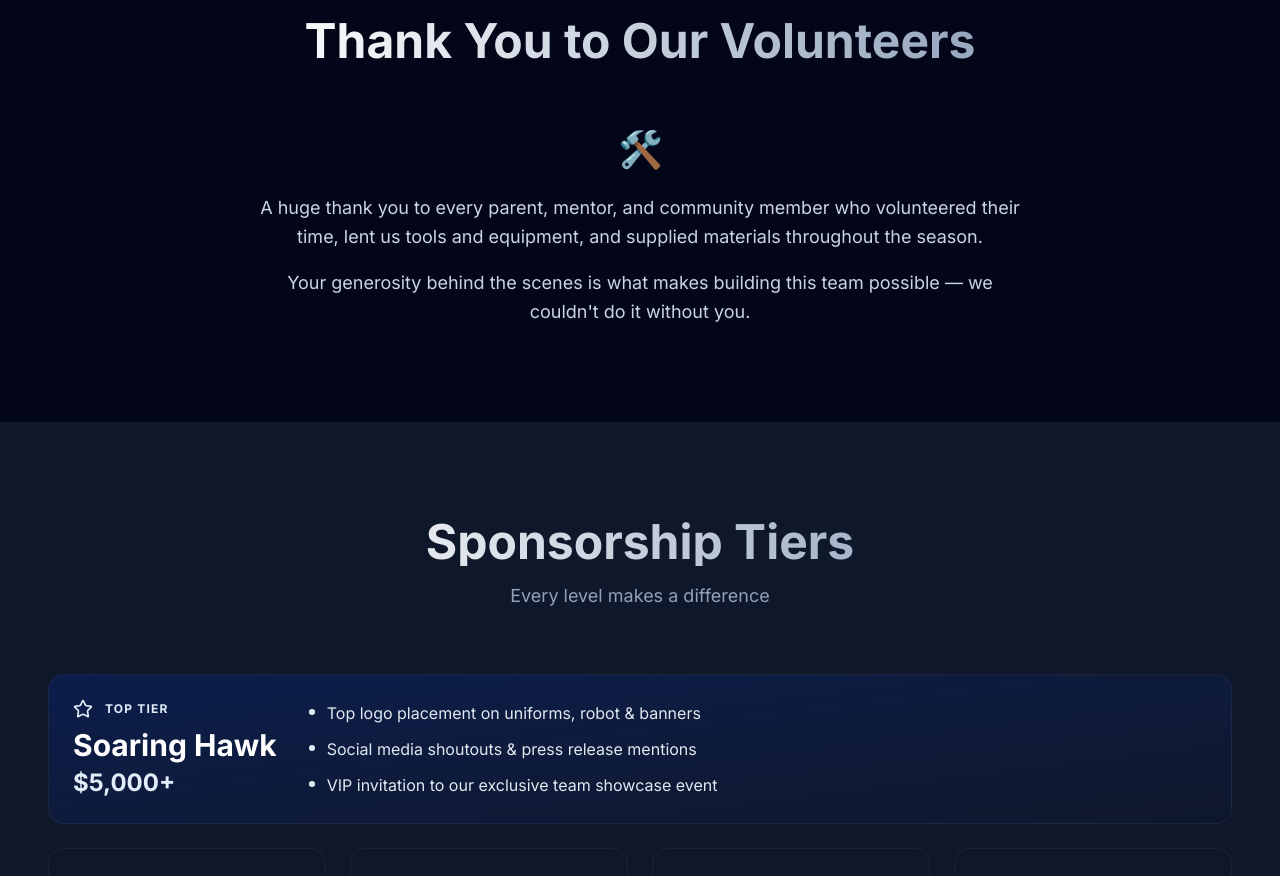
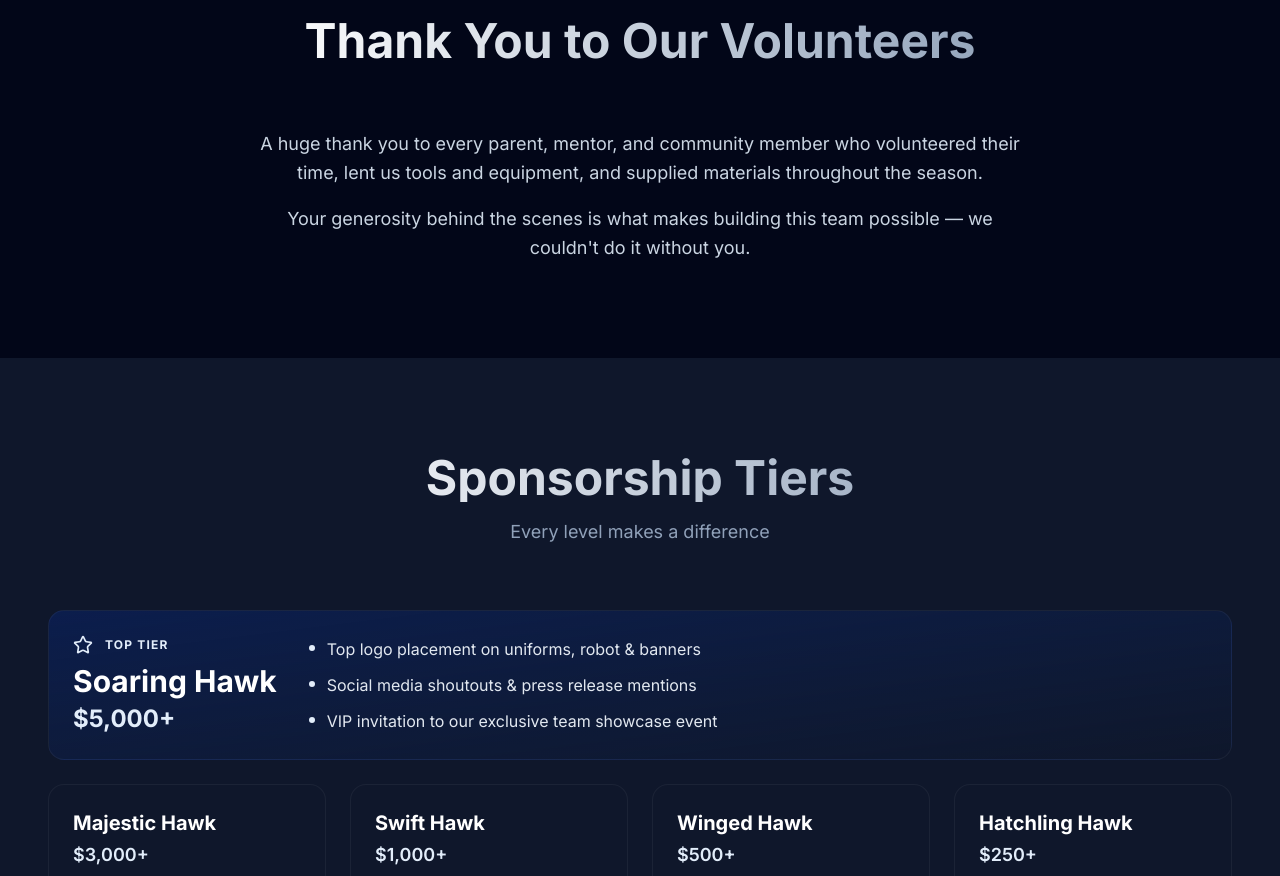
Before and after one commit to joselaurencio/happyhawks, a Next.js app: page /sponsors in a window 1280 px wide. Shown: the part 1140-2016 px from the top of the page. Built offline with nearby package versions, Linux system fonts and the light colour scheme.

Commit message:
Remove wrench emoji from volunteer thank-you section

```diff
--- a/app/sponsors/page.tsx
+++ b/app/sponsors/page.tsx
@@ -102,7 +102,6 @@ export default function Sponsors() {
 
       <Section darker title="Thank You to Our Volunteers">
         <div className="max-w-3xl mx-auto text-center">
-          <div className="text-4xl mb-6">🛠️</div>
           <p className="text-lg text-slate-300 leading-relaxed">
             A huge thank you to every parent, mentor, and community member who volunteered their time, lent us tools and equipment, and supplied materials throughout the season.
           </p>
```
